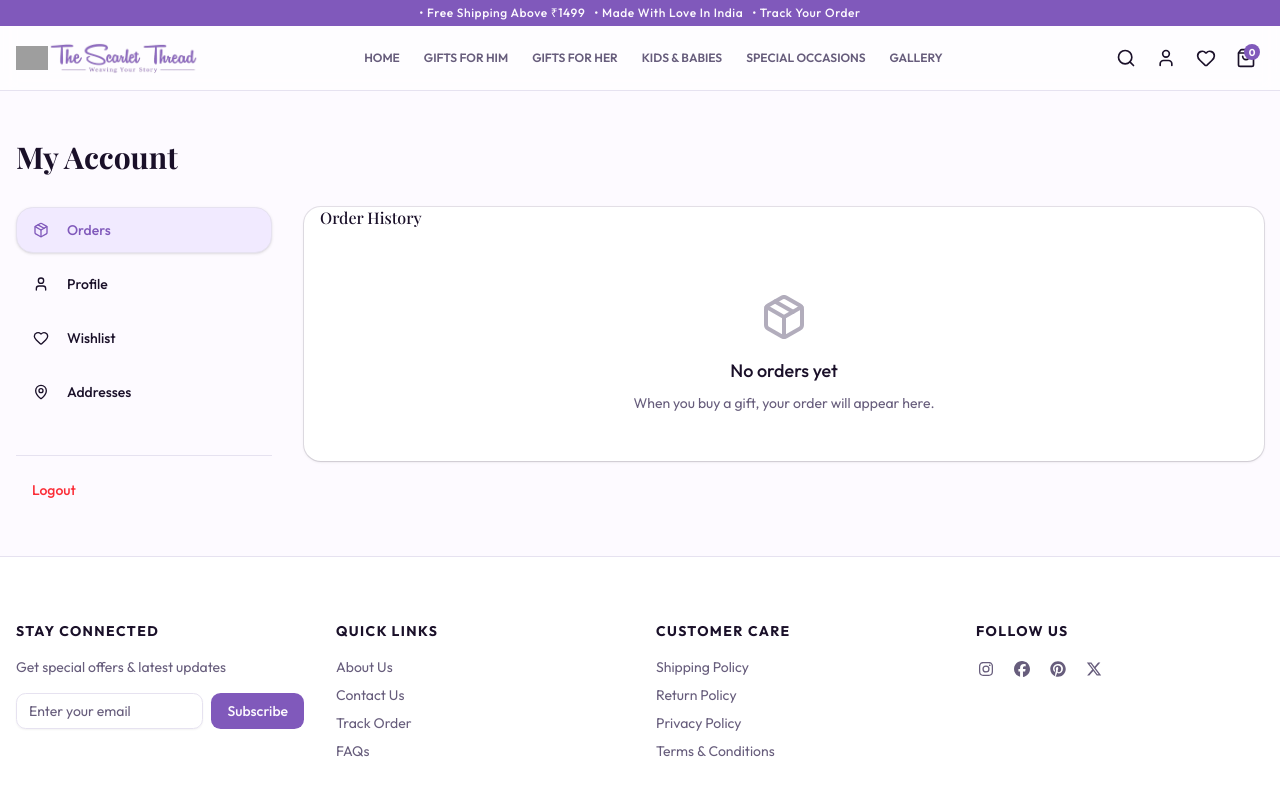
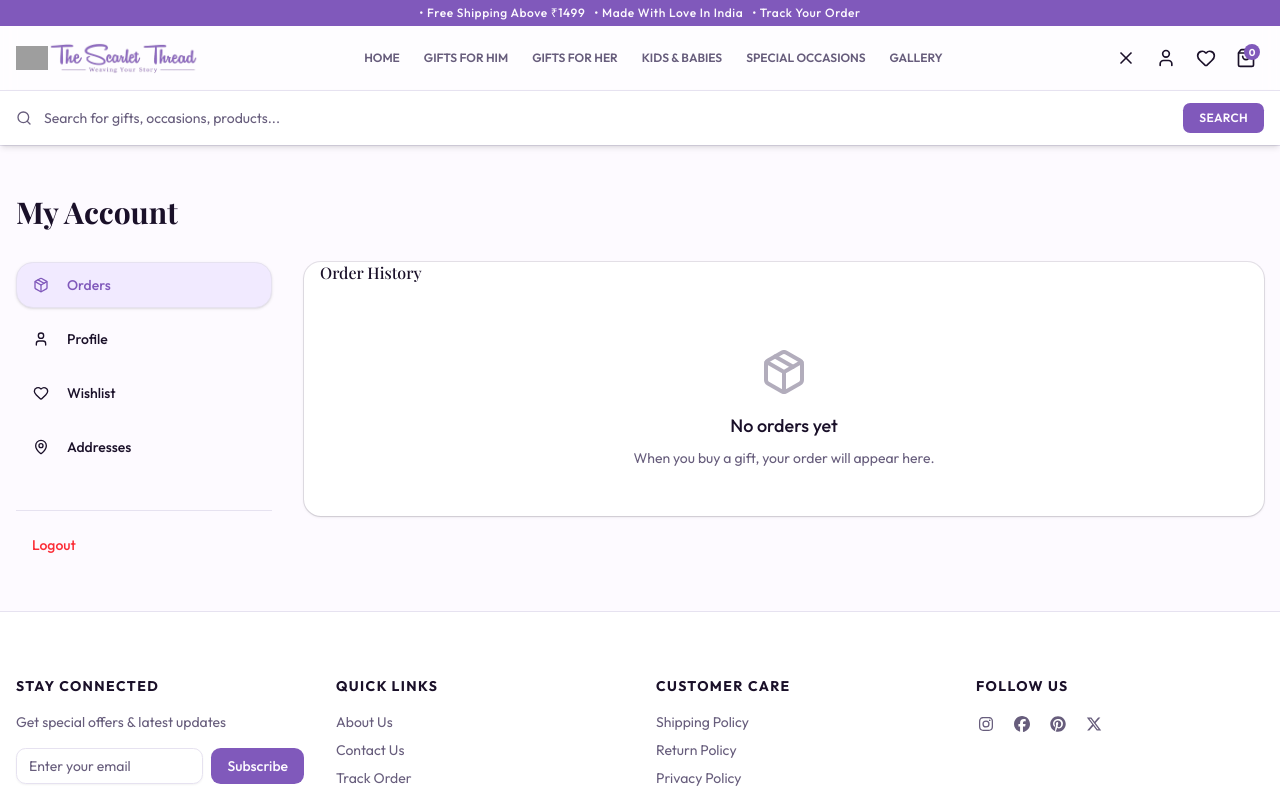
Before and after one commit to ekodrix-collab/scarlet-thread, a Next.js app: page /account in a window 1280 px wide. Both pictures are taken after a click on the button "Toggle search". Shown: the top 800 px of the page. Built offline with nearby package versions, Linux system fonts and the light colour scheme; grey boxes are pictures that could not be loaded; a web font is replaced by a local one.

Commit message:
add search option

```diff
--- a/src/components/layout/Header.tsx
+++ b/src/components/layout/Header.tsx
@@ -1,10 +1,10 @@
 "use client"
 
 import Link from 'next/link'
-import { usePathname } from 'next/navigation'
+import { usePathname, useRouter } from 'next/navigation'
 import { motion, AnimatePresence } from "framer-motion"
 import { Search, Heart, User, ShoppingBag, Home, Gift, Baby, Star, Image, Menu, X, ChevronRight } from 'lucide-react'
-import { useState } from 'react'
+import { useState, useRef, useEffect } from 'react'
 
 const marqueeItems = [
   "• Free Shipping Above ₹1499",
@@ -14,11 +14,49 @@ const marqueeItems = [
 
 export function Header() {
   const pathname = usePathname()
+  const router = useRouter()
   const [menuOpen, setMenuOpen] = useState(false)
+  const [searchOpen, setSearchOpen] = useState(false)
+  const [searchQuery, setSearchQuery] = useState("")
+  const searchInputRef = useRef<HTMLInputElement>(null)
 
   const isActive = (path: string) => {
     if (path === '/') return pathname === '/'
     return pathname?.startsWith(path)
+  }
+
+  // Auto-focus input when search opens
+  useEffect(() => {
+    if (searchOpen) {
+      setTimeout(() => searchInputRef.current?.focus(), 100)
+    }
+  }, [searchOpen])
+
+  // Close search on route change
+  useEffect(() => {
+    setSearchOpen(false)
+    setSearchQuery("")
+  }, [pathname])
+
+  // Close on Escape key
+  useEffect(() => {
+    const handleKey = (e: KeyboardEvent) => {
+      if (e.key === "Escape") {
+        setSearchOpen(false)
+        setSearchQuery("")
+      }
+    }
+    window.addEventListener("keydown", handleKey)
+    return () => window.removeEventListener("keydown", handleKey)
+  }, [])
+
+  const handleSearch = (e: React.FormEvent) => {
+    e.preventDefault()
+    const q = searchQuery.trim()
+    if (!q) return
+    router.push(`/search?q=${encodeURIComponent(q)}`)
+    setSearchOpen(false)
+    setSearchQuery("")
   }
 
   const navLinks = [
@@ -44,12 +82,9 @@ export function Header() {
 
         {/* Announcement Bar */}
         <div className="bg-primary text-primary-foreground py-1 text-center text-[12px] font-medium tracking-wider overflow-hidden">
-          {/* Desktop: static centered — only above lg */}
           <div className="hidden lg:block px-4">
             • Free Shipping Above ₹1499 &nbsp;&nbsp;• Made With Love In India &nbsp;&nbsp;• Track Your Order
           </div>
-
-          {/* Mobile + Tablet: marquee — below lg */}
           <div className="lg:hidden overflow-hidden">
             <motion.div
               className="flex gap-12 whitespace-nowrap"
@@ -81,7 +116,7 @@ export function Header() {
             </Link>
           </div>
 
-          {/* Desktop Navigation — only above lg (1024px) */}
+          {/* Desktop Navigation */}
           <nav className="hidden lg:flex items-center gap-6">
             {navLinks.map((link) => (
               <Link
@@ -98,8 +133,15 @@ export function Header() {
 
           {/* Actions */}
           <div className="flex items-center gap-1">
-            <button className="p-2 text-foreground hover:text-primary transition-colors">
-              <Search className="h-5 w-5" />
+            <button
+              className="p-2 text-foreground hover:text-primary transition-colors"
+              onClick={() => {
+                setSearchOpen((prev) => !prev)
+                setMenuOpen(false)
+              }}
+              aria-label="Toggle search"
+            >
+              {searchOpen ? <X className="h-5 w-5" /> : <Search className="h-5 w-5" />}
             </button>
             <Link href="/account" className="p-2 text-foreground hover:text-primary transition-colors hidden lg:block">
               <User className="h-5 w-5" />
@@ -113,11 +155,12 @@ export function Header() {
                 0
               </span>
             </Link>
-
-            {/* Hamburger — visible below lg (0px – 1023px) */}
             <button
               className="lg:hidden p-2 text-foreground hover:text-primary transition-colors ml-1"
-              onClick={() => setMenuOpen((prev) => !prev)}
+              onClick={() => {
+                setMenuOpen((prev) => !prev)
+                setSearchOpen(false)
+              }}
               aria-label="Toggle menu"
             >
               {menuOpen ? <X className="h-5 w-5" /> : <Menu className="h-5 w-5" />}
@@ -125,7 +168,48 @@ export function Header() {
           </div>
         </div>
 
-        {/* Toggle Dropdown Menu — below lg */}
+        {/* Search Bar Dropdown */}
+        <AnimatePresence>
+          {searchOpen && (
+            <motion.div
+              key="search-bar"
+              initial={{ height: 0, opacity: 0 }}
+              animate={{ height: "auto", opacity: 1 }}
+              exit={{ height: 0, opacity: 0 }}
+              transition={{ duration: 0.2, ease: "easeInOut" }}
+              className="overflow-hidden border-t bg-white shadow-md"
+            >
+              <form onSubmit={handleSearch} className="flex items-center gap-3 px-4 py-3">
+                <Search className="h-4 w-4 text-muted-foreground shrink-0" />
+                <input
+                  ref={searchInputRef}
+                  type="text"
+                  value={searchQuery}
+                  onChange={(e) => setSearchQuery(e.target.value)}
+                  placeholder="Search for gifts, occasions, products..."
+                  className="flex-1 bg-transparent text-sm text-foreground placeholder:text-muted-foreground outline-none"
+                />
+                {searchQuery && (
+                  <button
+                    type="button"
+                    onClick={() => setSearchQuery("")}
+                    className="text-muted-foreground hover:text-foreground transition-colors"
+                  >
+                    <X className="h-4 w-4" />
+                  </button>
+                )}
+                <button
+                  type="submit"
+                  className="bg-primary text-primary-foreground text-[12px] font-semibold uppercase tracking-wide px-4 py-1.5 rounded-sm hover:opacity-90 transition-opacity"
+                >
+                  Search
+                </button>
+              </form>
+            </motion.div>
+          )}
+        </AnimatePresence>
+
+        {/* Toggle Dropdown Nav Menu */}
         <AnimatePresence>
           {menuOpen && (
             <motion.div
@@ -157,8 +241,6 @@ export function Header() {
                     </Link>
                   )
                 })}
-
-                {/* Account & Wishlist at bottom of dropdown */}
                 <div className="flex items-center gap-4 px-5 py-4 border-t border-border/40 mt-1">
                   <Link
                     href="/account"
@@ -181,7 +263,7 @@ export function Header() {
         </AnimatePresence>
       </header>
 
-      {/* Mobile Bottom Navigation — below lg */}
+      {/* Mobile Bottom Navigation */}
       <nav className="lg:hidden fixed bottom-0 left-0 right-0 z-50 bg-white border-t border-border shadow-[0_-2px_10px_rgba(0,0,0,0.08)]">
         <div className="flex items-center justify-around h-16 px-2">
           {bottomNavLinks.map((link) => {
@@ -207,7 +289,7 @@ export function Header() {
         </div>
       </nav>
 
-      {/* Bottom spacer for mobile/tablet */}
+      {/* Bottom spacer */}
       <div className="lg:hidden h-16" />
     </>
   )
```
